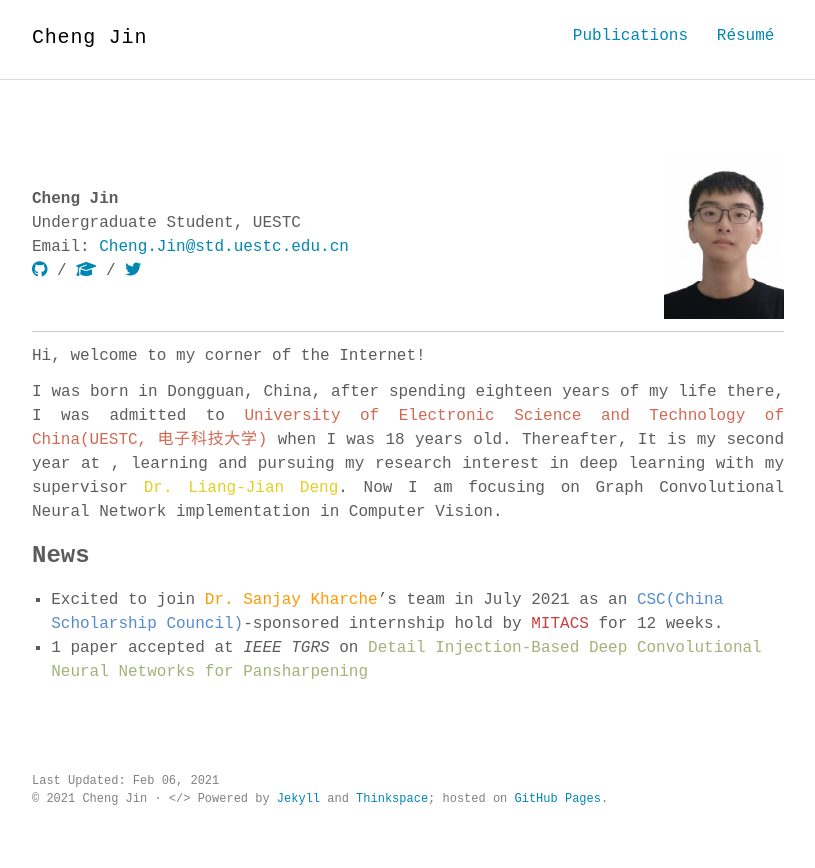
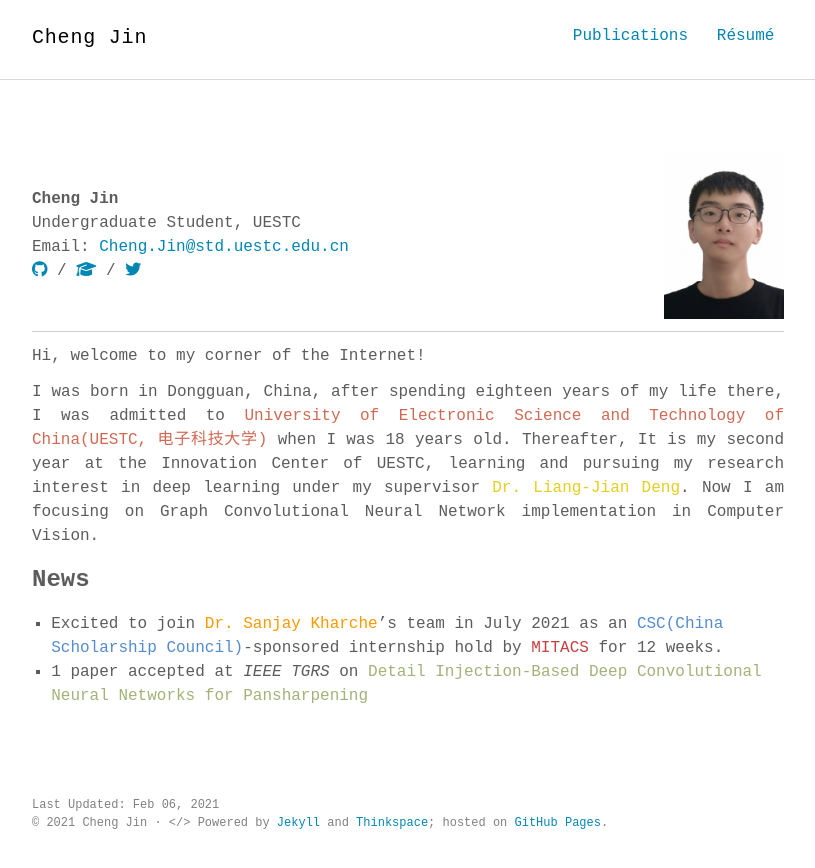
Before and after one commit to ChengJin-git/ChengJin-git.github.io, a Jekyll site: the page built from index.md, in a window 1280 px wide. Shown: the top 868 px of the page, without its empty margins (232-1047 px from the left). Built offline with Jekyll 4.4.1, drawn with Linux system fonts in a browser that asks for light colours; nearby versions of some CDN libraries; some web fonts are replaced.

Commit message:
bug fix #5

```diff
--- a/index.md
+++ b/index.md
@@ -13,7 +13,7 @@ permalink: /
 
 Hi, welcome to my corner of the Internet!
 
-I was born in Dongguan, China, after spending eighteen years of my life there, I was admitted to [<span style="color: #d16952">University of Electronic Science and Technology of China(UESTC, 电子科技大学)</span>](https://en.uestc.edu.cn){:target="_blank"} when I was 18 years old. Thereafter, It is my second year at , learning and pursuing my research interest in deep learning with my supervisor [<span style="color: #e6ce20">Dr. Liang-Jian Deng</span>](https://liangjiandeng.github.io/){:target="_blank"}. Now I am focusing on Graph Convolutional Neural Network implementation in Computer Vision.
+I was born in Dongguan, China, after spending eighteen years of my life there, I was admitted to [<span style="color: #d16952">University of Electronic Science and Technology of China(UESTC, 电子科技大学)</span>](https://en.uestc.edu.cn){:target="_blank"} when I was 18 years old. Thereafter, It is my second year at the Innovation Center of UESTC, learning and pursuing my research interest in deep learning under my supervisor [<span style="color: #e6ce20">Dr. Liang-Jian Deng</span>](https://liangjiandeng.github.io/){:target="_blank"}. Now I am focusing on Graph Convolutional Neural Network implementation in Computer Vision.
 {: style="text-align: justify;"}
 
 ### News
```
